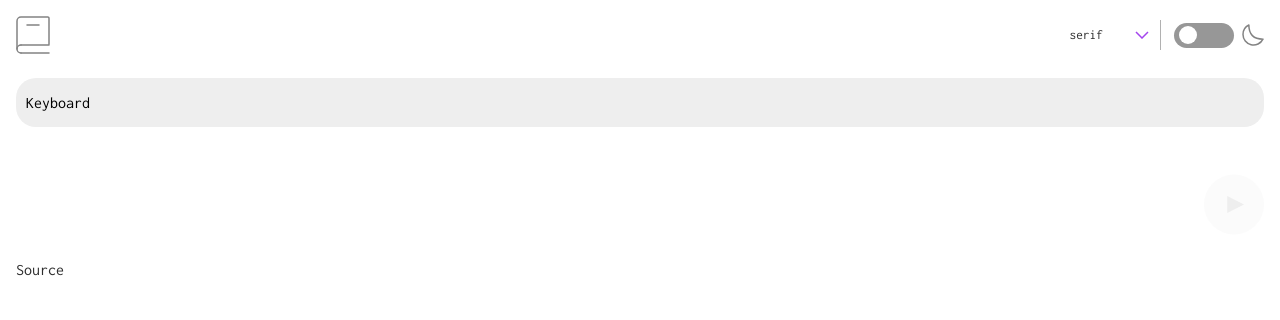
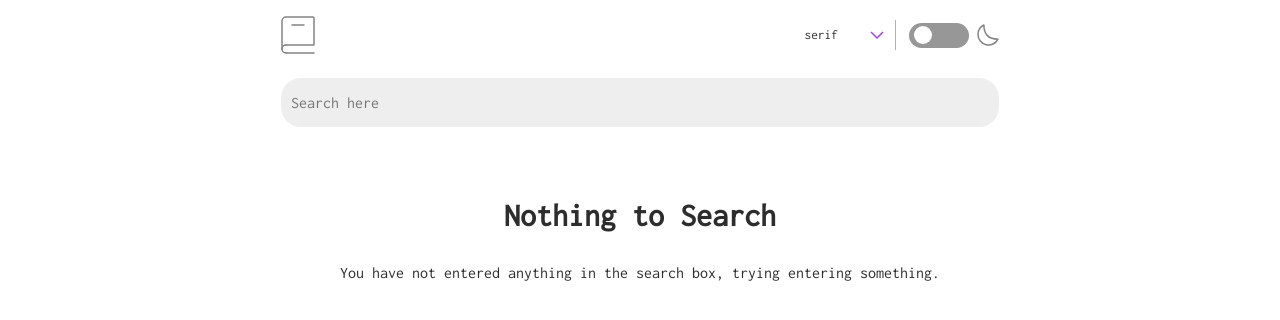
Before and after one commit to sammyodiagbe/brainbook, a React (Create React App) app: page / in a window 1280 px wide. Shown: the top 320 px of the page. Built offline with nearby package versions, Linux system fonts and the light colour scheme; some icons are missing.

Commit message:
dictionary done

```diff
--- a/src/App.js
+++ b/src/App.js
@@ -8,7 +8,7 @@ import SearchIcon from "./icons/searchIcon";
 import { endpointUrl } from "./variables";
 
 function App() {
-  const [wordToSearch, setWordToSearch] = useState("Keyboard");
+  const [wordToSearch, setWordToSearch] = useState("");
   const [font, setFont] = useState("serif");
   const [darkTheme, setUseDarkTheme] = useState(false);
   const [responseData, setResponseData] = useState({});
@@ -181,6 +181,16 @@ function App() {
           </div>
         </div>
         <main className="content">
+          {wordToSearch == "" || wordToSearch === null ? (
+            <div className="no-search">
+              <h1>Nothing to Search</h1>
+              <p>
+                You have not entered anything in the search box, trying entering
+                something.
+              </p>
+            </div>
+          ) : (
+            <>
               <div className="content-top">
                 <div className="left">
                   <h1>{word}</h1>
@@ -196,13 +206,12 @@ function App() {
                 </button>
               </div>
               <div className="meaning-container">{meaningStructure}</div>
-        </main>
               <div className="sources">
-          <p className="source">Source</p>
                 {sourceUrls &&
                   sourceUrls.map((source, index) => {
                     return (
                       <span key={index}>
+                        Source
                         <a href={source} target="_blank">
                           {source} <NewWindowIcon />
                         </a>
@@ -210,6 +219,9 @@ function App() {
                     );
                   })}
               </div>
+            </>
+          )}
+        </main>
       </div>
     </div>
   );
--- a/src/styles/index.css
+++ b/src/styles/index.css
@@ -248,6 +248,25 @@ div.brainbook div.container div.input-container div.input form input {
   width: 100%;
 }
 
+div.brainbook div.container main.content div.no-search {
+  min-height: 150px;
+  display: -webkit-box;
+  display: -ms-flexbox;
+  display: flex;
+  -webkit-box-orient: vertical;
+  -webkit-box-direction: normal;
+      -ms-flex-direction: column;
+          flex-direction: column;
+  -webkit-box-align: center;
+      -ms-flex-align: center;
+          align-items: center;
+  padding: 3em 0;
+}
+
+div.brainbook div.container main.content div.no-search p {
+  padding: 2em 3em;
+}
+
 div.brainbook div.container main.content div.content-top {
   display: -webkit-box;
   display: -ms-flexbox;
@@ -368,4 +387,11 @@ div.brainbook.dark-theme div.meaning-container div.meaning ul li p.example {
 div.brainbook.dark-theme div.meaning-container div.meaning ul li span.definition, div.brainbook.dark-theme div.meaning-container div.meaning ul li p.example {
   color: whitesmoke !important;
 }
+
+@media screen and (min-width: 769px) {
+  div.brainbook div.container {
+    width: 750px;
+    margin: 0 auto;
+  }
+}
 /*# sourceMappingURL=index.css.map */
--- a/src/styles/index.scss
+++ b/src/styles/index.scss
@@ -217,6 +217,17 @@ a {
 
        main.content {
 
+
+         div.no-search {
+            min-height: 150px;
+            display: flex;
+            flex-direction: column;
+            align-items: center;
+            padding: 3em 0;
+            p {
+               padding: 2em 3em;
+            }
+         }
          div.content-top {
             display: flex;
             justify-content: space-between;
@@ -359,3 +370,12 @@ a {
      }
    }
  }
+
+ @media screen and (min-width: 769px) {
+   div.brainbook {
+      div.container {
+         width: 750px;
+         margin:0 auto;
+      }
+   }
+ }
```
Also changed, not shown: 1 other file (tests, documents, lock files or other folders). Lines whose indentation alone changed are shown as unchanged.
